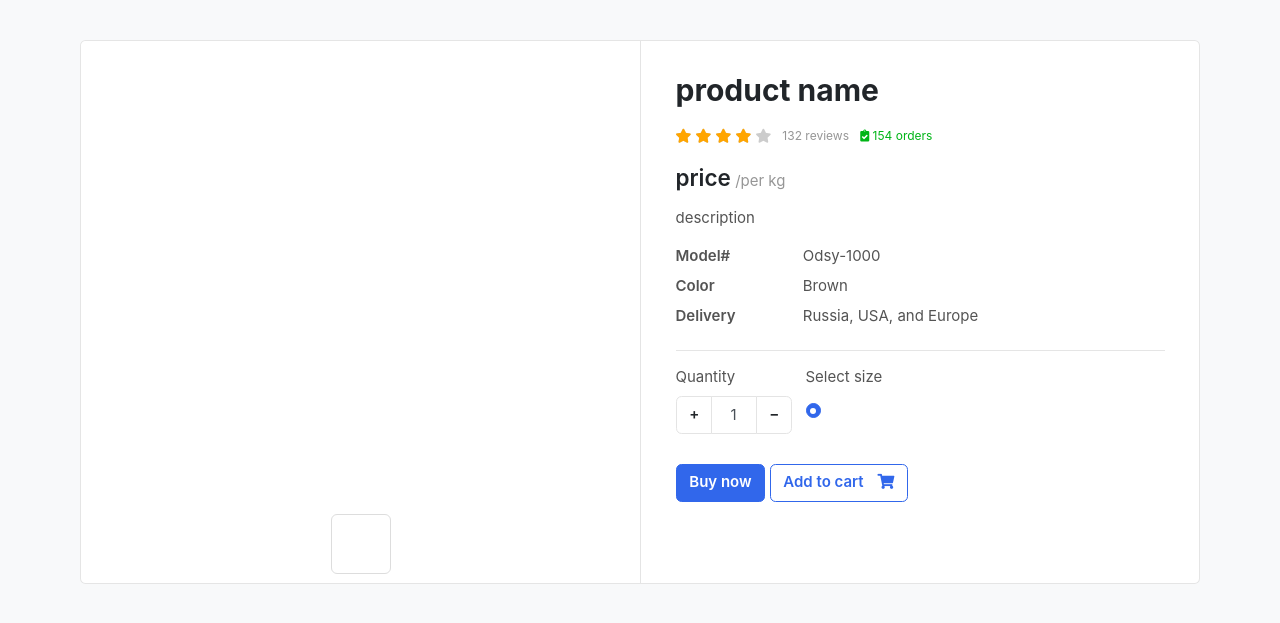
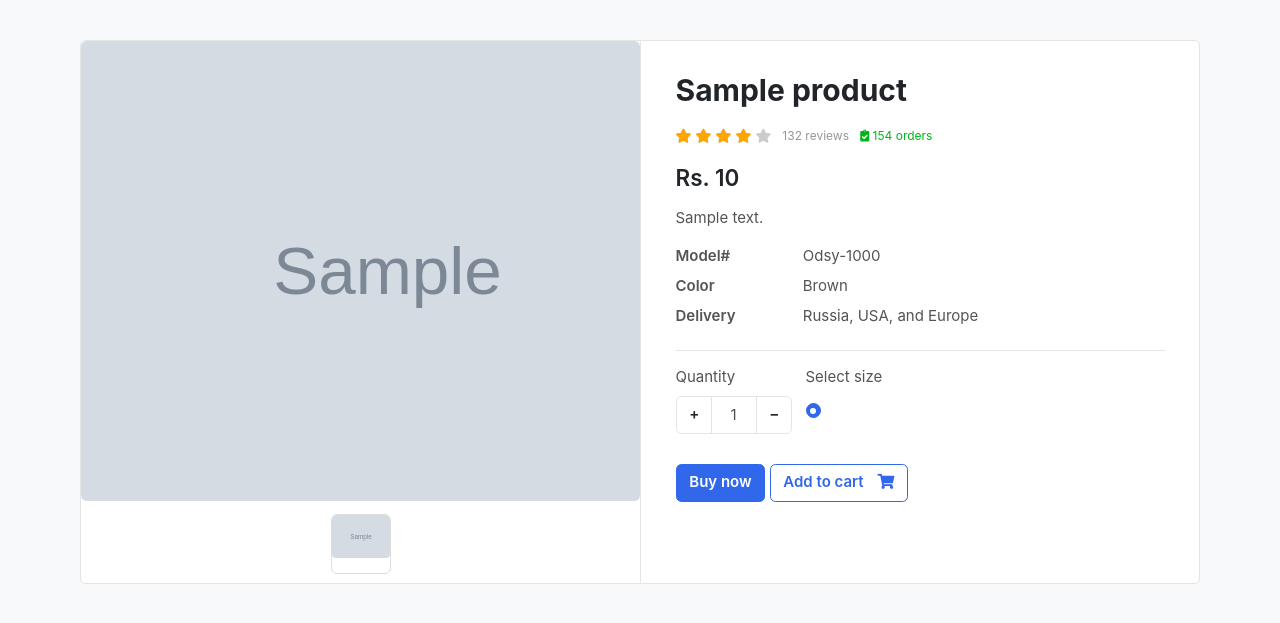
Before and after one commit to manasibibekar/EcommerceDjango, a Django app: a page that uses ecommerce/templates/products/product.html in a window 1280 px wide. Shown: the part 117-740 px from the top of the page. Run offline with Django 4.2, Linux system fonts and the light colour scheme; tables that the repository leaves empty hold one stand-in row (values such as "Sample post"); grey boxes marked "Sample" are stand-in pictures; some libraries are stand-ins or nearby versions; some web fonts are replaced.

Commit message:
populate product.html

```diff
--- a/ecommerce/products/views.py
+++ b/ecommerce/products/views.py
@@ -1,4 +1,7 @@
 from django.shortcuts import render
+from .models import *
+from django.shortcuts import get_object_or_404
 
 def get_product(request, slug):
-    return render(request, 'products/product.html')
+    context = {'product': get_object_or_404(Product, slug=slug)}
+    return render(request, 'products/product.html', context)
--- a/ecommerce/templates/products/product.html
+++ b/ecommerce/templates/products/product.html
@@ -11,10 +11,13 @@
             <aside class="col-md-6">
     <article class="gallery-wrap">
     <div class="img-big-wrap">
-      <div> <a href="#"><img src=""></a></div>
+      <div> <a href="#"><img src="/media/{{product.product_image_related.first.image}}"></a></div>
     </div> <!-- slider-product.// -->
     <div class="thumbs-wrap">
-      <a href="#" class="item-thumb"> <img src=""></a>
+
+      {% for i in product.product_image_related.all %}
+      <a href="#" class="item-thumb"> <img src="/media/{{i.image}}"></a>
+      {% endfor %}
 
     </div> <!-- slider-nav.// -->
     </article> <!-- gallery-wrap .end// -->
@@ -22,7 +25,7 @@
             <main class="col-md-6 border-left">
     <article class="content-body">
 
-    <h2 class="title">product name</h2>
+    <h2 class="title">{{product.product_name}}</h2>
 
     <div class="rating-wrap my-3">
         <ul class="rating-stars">
@@ -42,11 +45,11 @@
     </div> <!-- rating-wrap.// -->
 
     <div class="mb-3">
-        <var class="price h4">price</var>
-        <span class="text-muted">/per kg</span>
+        <var class="price h4">Rs. {{product.price}}</var>
+        <!-- <span class="text-muted">/per kg</span>  -->
     </div> <!-- price-detail-wrap .// -->
 
-    <p>description</p>
+    <p>{{product.product_description}}</p>
 
 
     <dl class="row">
```
